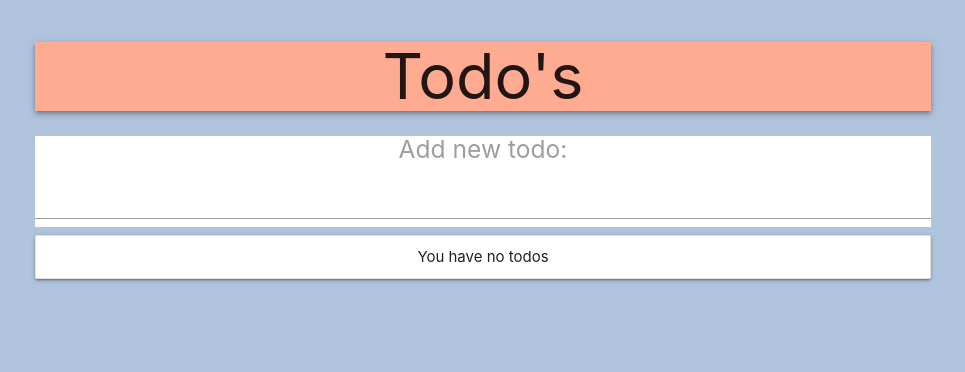
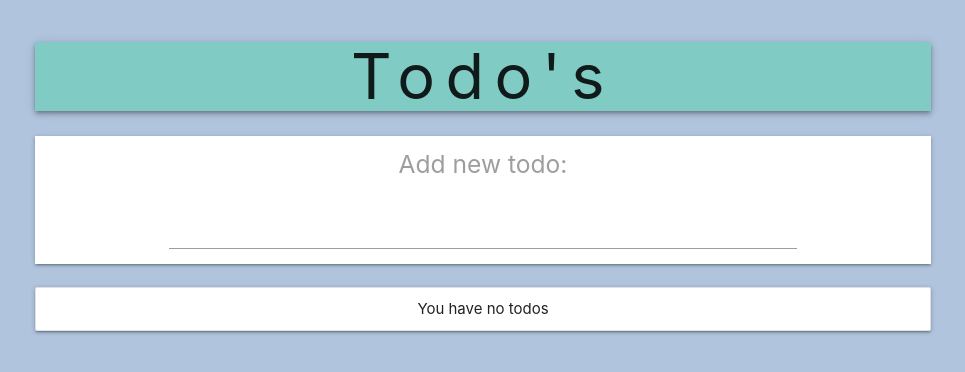
Before and after one commit to apg-github/apg-todo-react, a React (Create React App) app: page / in a window 1280 px wide. Shown: the top 372 px of the page, without its empty margins (157-1122 px from the left). Built offline with nearby package versions, Linux system fonts and the light colour scheme.

Commit message:
Colors and input change

```diff
--- a/src/App.js
+++ b/src/App.js
@@ -46,7 +46,7 @@ class App extends Component {
     //console.log(this.props);
     return (
       <div className="todo-app container">
-        <h1 className="center #ffab91 deep-orange lighten-3 z-depth-2">
+        <h1 className="center #ffab91 #4db6ac teal lighten-3  z-depth-2">
           <span className="">Todo's</span>
         </h1>
         <AddTodo addTodo={this.addTodo} />
--- a/src/Todos.js
+++ b/src/Todos.js
@@ -5,7 +5,7 @@ const Todos = ({ todos, deleteTodo }) => {
     todos.map(todo => {
       return (
         <div
-          className="collection-item"
+          className="collection-item z-depth-1 lighten-3"
           key={todo.id}
           onClick={() => {
             deleteTodo(todo.id);
--- a/src/addForm.js
+++ b/src/addForm.js
@@ -15,7 +15,10 @@ class AddTodo extends Component {
   render() {
     return (
       <div>
-        <form className="#ffffff white" onSubmit={this.handleSubmit}>
+        <form
+          className="#ffffff white lighten-3 z-depth-1 "
+          onSubmit={this.handleSubmit}
+        >
           <label className="center">
             <h5>Add new todo:</h5>
           </label>
--- a/src/index.css
+++ b/src/index.css
@@ -12,3 +12,17 @@ code {
   font-family: source-code-pro, Menlo, Monaco, Consolas, "Courier New",
     monospace;
 }
+form {
+  text-align: center;
+  margin-bottom: 1.5rem;
+}
+input {
+  width: 70% !important;
+  margin: 0 1rem 1rem 1rem !important;
+}
+h5 {
+  padding: 1rem 1rem !important;
+}
+h1 > span {
+  letter-spacing: 0.7rem;
+}
```
